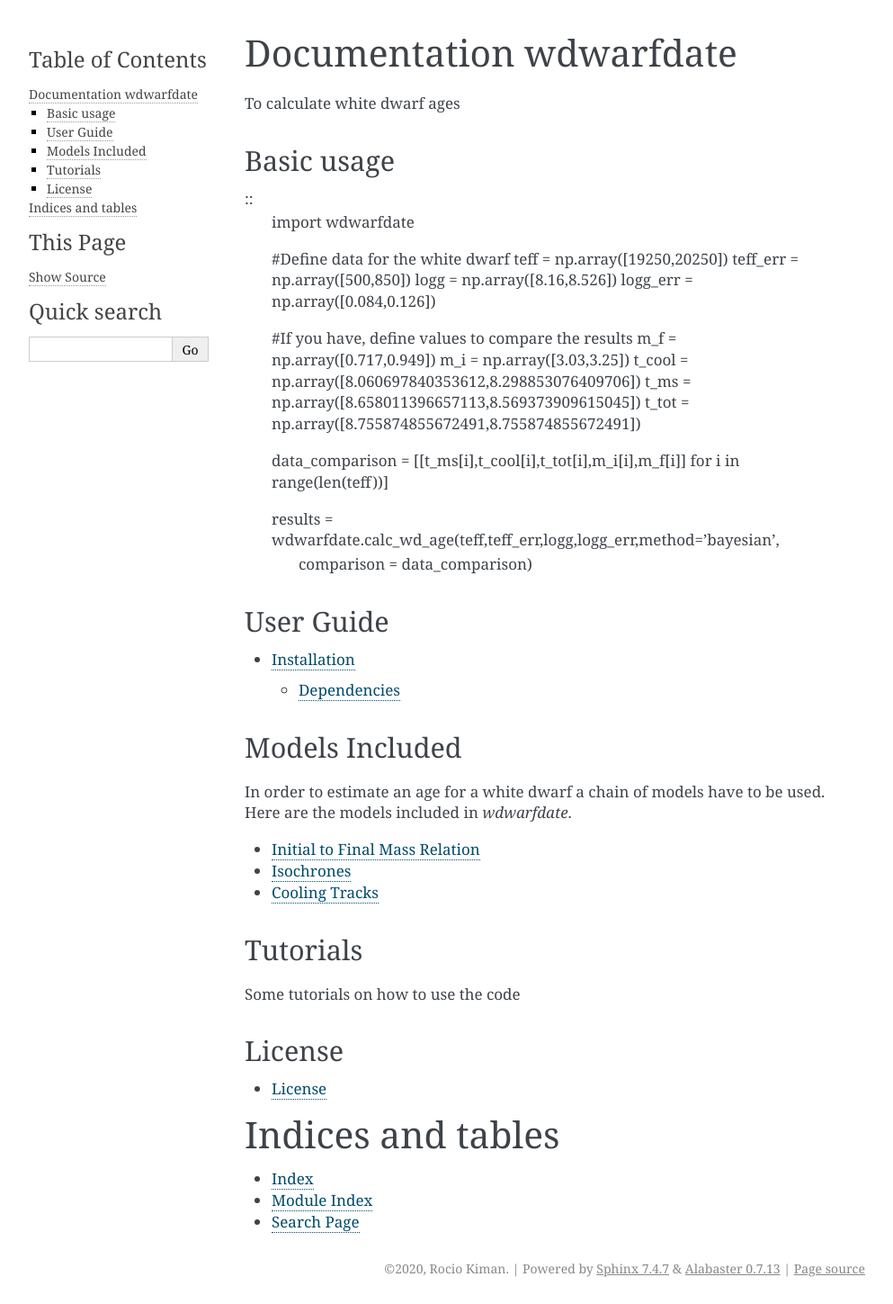
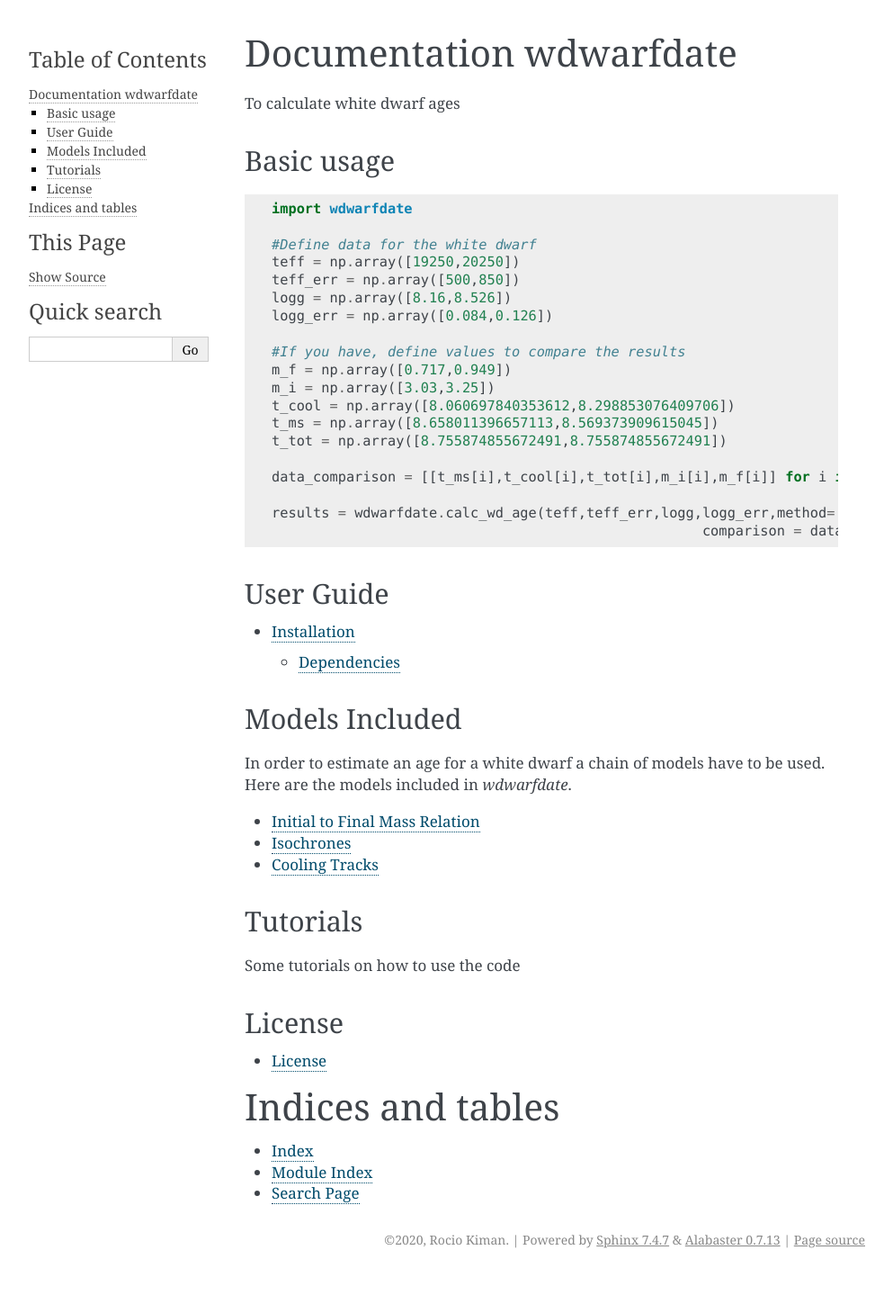
Before and after one commit to rkiman/wdwarfdate, a Sphinx documentation site: the page built from docs/source/index.rst, in a window 1280 px wide. Shown: the whole page at 90% size, without its empty margins (148-1141 px from the left). Built offline with Sphinx 7.4.7, drawn with Linux system fonts in a browser that asks for light colours; after the commit the page ends 1417 px from its top, so only the background shows below that.

Commit message:
python code block

```diff
--- a/docs/source/index.rst
+++ b/docs/source/index.rst
@@ -9,7 +9,8 @@ To calculate white dwarf ages
 Basic usage
 -----------
 
-::
+.. code-block:: python
+
     import wdwarfdate
 
     #Define data for the white dwarf
```
